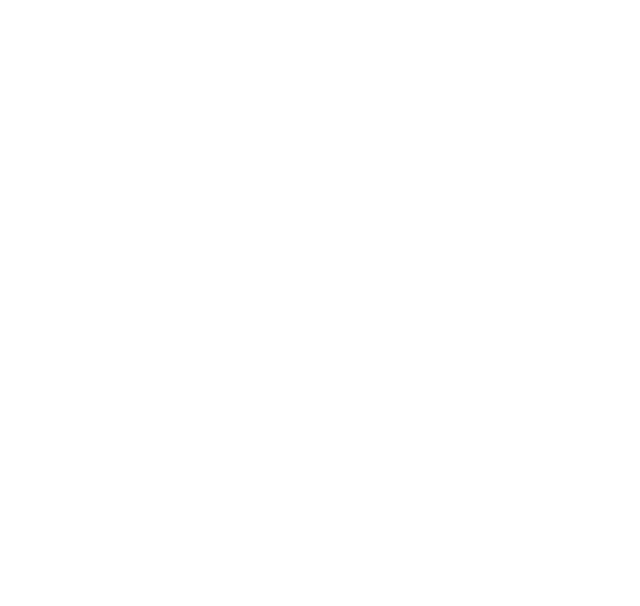
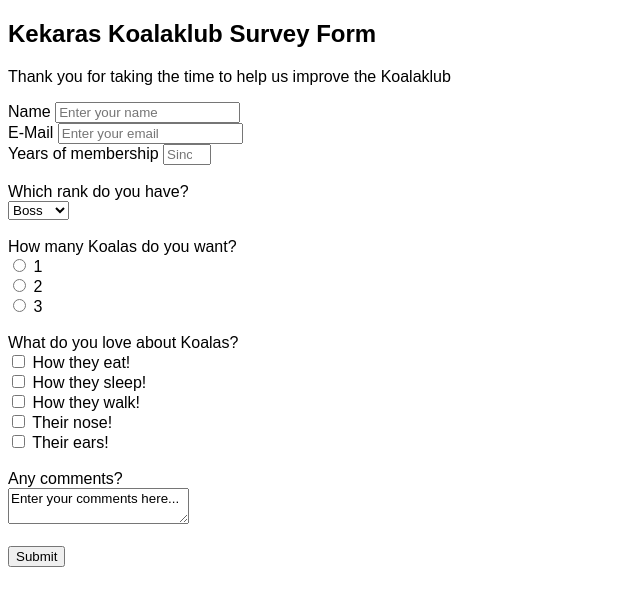
Before and after one commit to milanKekic/fCC-Survey-Form-Kekaras-Koalaklub, a plain HTML site: page index.html in a window 1280 px wide. Shown: the whole page, without its empty margins (0-640 px from the left). Drawn offline with Linux system fonts and the light colour scheme.

Commit message:
html fertig

```diff
--- a/index.html
+++ b/index.html
@@ -9,6 +9,66 @@
 </head>
 <body>
     <script src="https://cdn.freecodecamp.org/testable-projects-fcc/v1/bundle.js"></script>
+    <div class="formContainer">
+        <section class="headOfForm">
+            <h1 id="title">Kekaras Koalaklub Survey Form</h1>
+            <p id="description">Thank you for taking the time to help us improve the Koalaklub</p>
+        </section>
+        <section class="bodyOfForm">
+            <form id="survey-form">
+                <div class="formElement">
+                    <label id="name-label">Name</label>
+                    <input id="name" type="text" placeholder="Enter your name" required>
+                </div>
+                <div class="formElement">
+                    <label id="email-label">E-Mail</label>
+                    <input id="email" type="email" placeholder="Enter your email" required>
+                </div>
+                <div class="formElement">
+                    <label id="number-label">Years of membership</label>
+                    <input id="number" type="number" placeholder="Since how many years are you a member of Kekaras Koalaklub" required min="0" max="5">
+                </div> <br>
+                <div id="dropdown">
+                    <label id="dropdown-label">Which rank do you have?</label> <br>
+                    <select>
+                        <option value="Boss">Boss</option>
+                        <option value="OOP">OOP</option>
+                        <option value="Bratko">Bratko</option>
+                    </select>
+                </div> <br>
+                <div id="radio">
+                    <label for="radio">How many Koalas do you want?</label> <br>
+                    <input type="radio" name="amountKoala" value="1">
+                    <label for="1">1</label> <br>
+                    <input type="radio" name="amountKoala" value="2">
+                    <label for="2">2</label> <br>
+                    <input type="radio" name="amountKoala" value="3">
+                    <label for="3">3</label> <br>
+                </div> <br>
+                <div id="checkboxes">
+                    <label for="checkboxes">What do you love about Koalas?</label> <br>
+                    <input type="checkbox" name="trait1" value="How they eat!">
+                    <label for="How they eat!">How they eat!</label> <br>
+                    <input type="checkbox" name="trait2" value="How they sleep!">
+                    <label for="How they sleep!">How they sleep!</label> <br>
+                    <input type="checkbox" name="trait3" value="How they walk!">
+                    <label for="How they walk!">How they walk!</label> <br>
+                    <input type="checkbox" name="trait4" value="Their nose!">
+                    <label for="Their nose!">Their nose!</label> <br>
+                    <input type="checkbox" name="trait5" value="Their ears!">
+                    <label for="Their ears!">Their ears!</label> <br>
+                </div> <br>
+                <div id="textarea">
+                    <label for="textarea">Any comments?</label> <br>
+                    <textarea>Enter your comments here...</textarea>
+                </div> <br>
+                <button id="submit">Submit</button>
+
+
+            </form>
+        </section>
+
+    </div>
 
 </body>
 </html>
```
